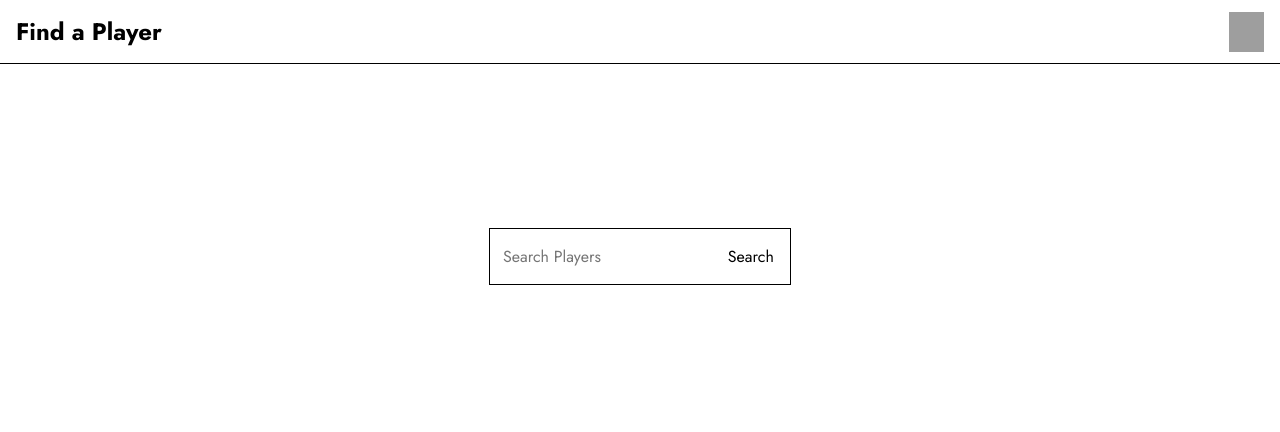
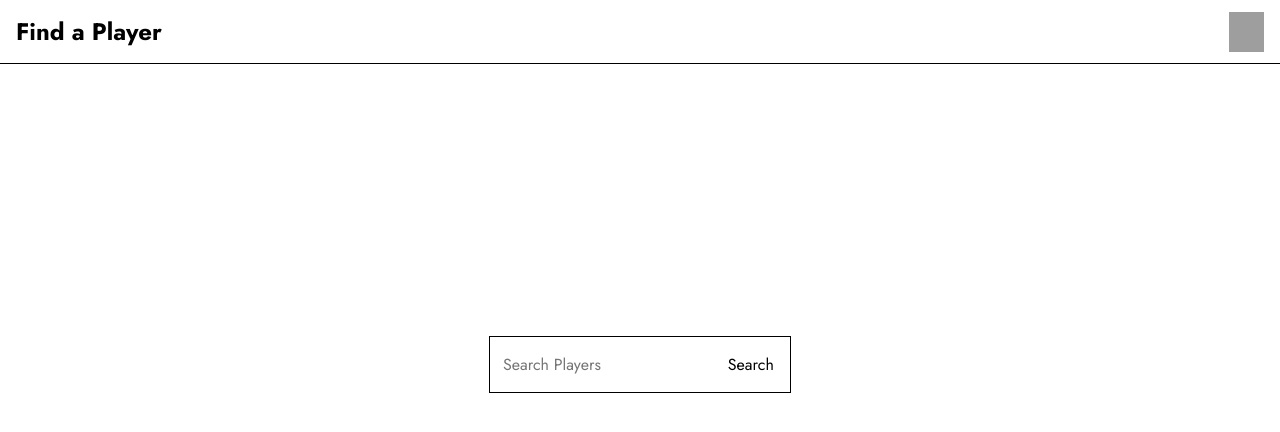
Before and after one commit to Furxx2000/Vue-Find-Players, a Vue app: page /search in a window 1280 px wide. Shown: the top 432 px of the page. Built offline with nearby package versions, Linux system fonts and the light colour scheme; grey boxes are pictures that could not be loaded.

Commit message:
新增加footer component, 調整最小尺寸

```diff
--- a/src/App.vue
+++ b/src/App.vue
@@ -1,14 +1,17 @@
 <template>
   <the-header></the-header>
   <router-view></router-view>
+  <the-footer></the-footer>
 </template>
 
 <script>
 import TheHeader from "./components/layouts/TheHeader.vue";
+import TheFooter from "./components/layouts/TheFooter.vue";
 
 export default {
   components: {
     TheHeader,
+    TheFooter,
   },
 };
 </script>
@@ -26,6 +29,10 @@ html {
   font-family: "Jost", sans-serif;
 }
 
+main {
+  min-height: calc(100vh - 4rem - 200px);
+}
+
 body {
   margin: 0;
 }
```
